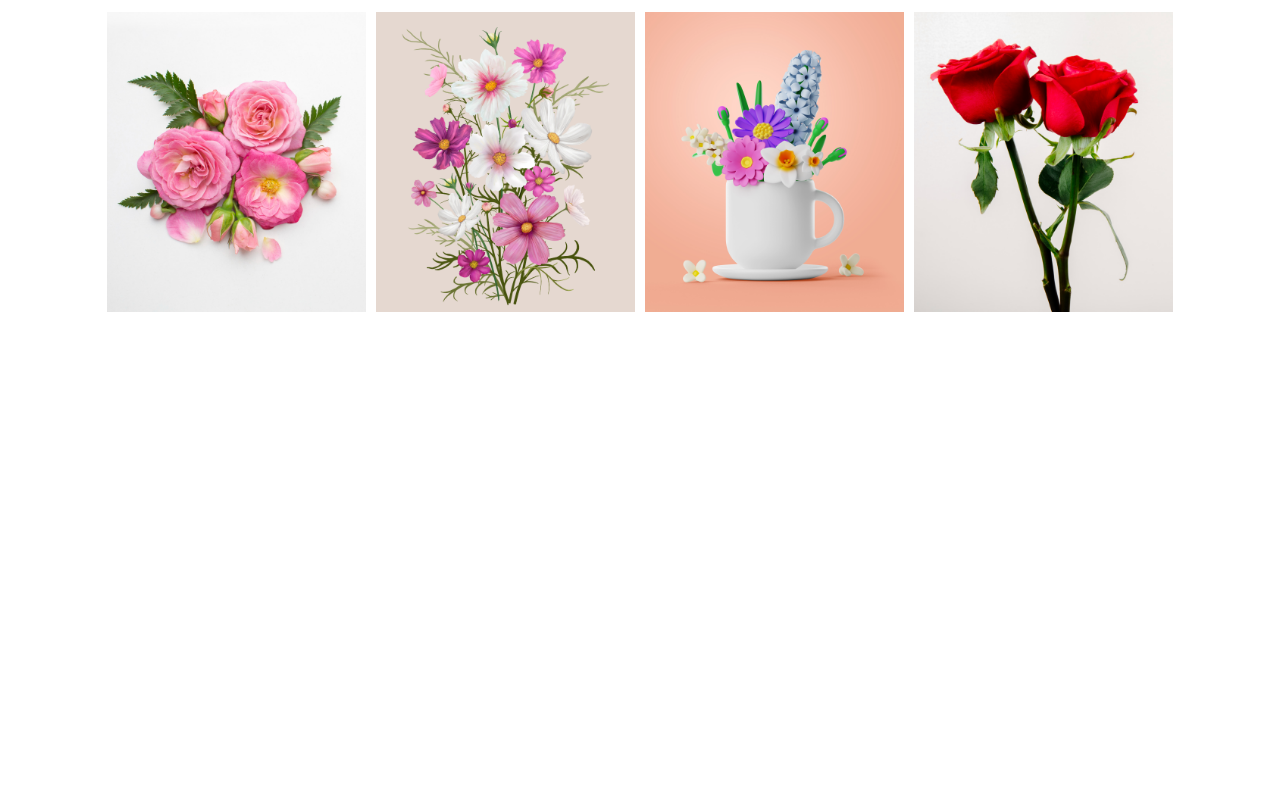
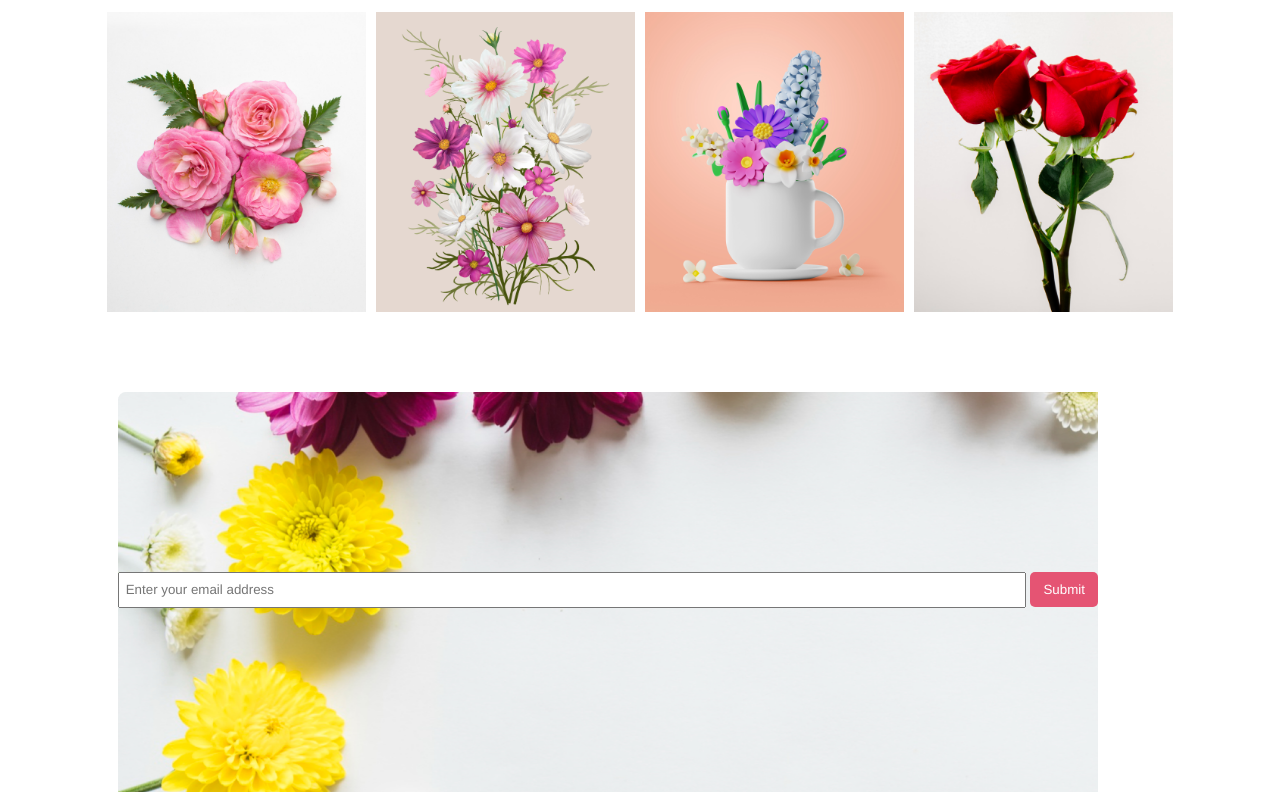
Before and after one commit to sharear/flower-shop-assignment, a plain HTML site: page index.html in a window 1280 px wide. Shown: the part 2182-2982 px from the top of the page. Before the commit the page ends 2502 px from the top, so only its background shows below. Drawn offline with Linux system fonts and the light colour scheme.

Commit message:
Subscribe is done

```diff
--- a/index.html
+++ b/index.html
@@ -108,6 +108,19 @@
           </div>
         </div>
       </div>
+
+      <div class="contact-container">
+        <div class="conatact-background">
+          <div class="contact-data">
+            <input
+              class="add-text"
+              type="text"
+              placeholder=" Enter your email address"
+            />
+            <input class="btn" type="submit" />
+          </div>
+        </div>
+      </div>
     </main>
     <footer></footer>
   </body>
--- a/styles/flower.css
+++ b/styles/flower.css
@@ -135,6 +135,7 @@
 }
 .media-imagess {
   margin-top: 80px;
+  margin-bottom: 80px;
   display: flex;
   justify-content: center;
   align-items: center;
@@ -143,3 +144,20 @@
 .m-image {
   height: 300px;
 }
+
+.conatact-background {
+  width: 1200px;
+  display: flex;
+  justify-content: center;
+  align-items: center;
+}
+.contact-data {
+  height: 400px;
+  background-image: url("/Flower Asset/Rectangle\ 9.png");
+}
+
+.add-text {
+  height: 30px;
+  width: 900px;
+  margin-top: 180px;
+}
```
